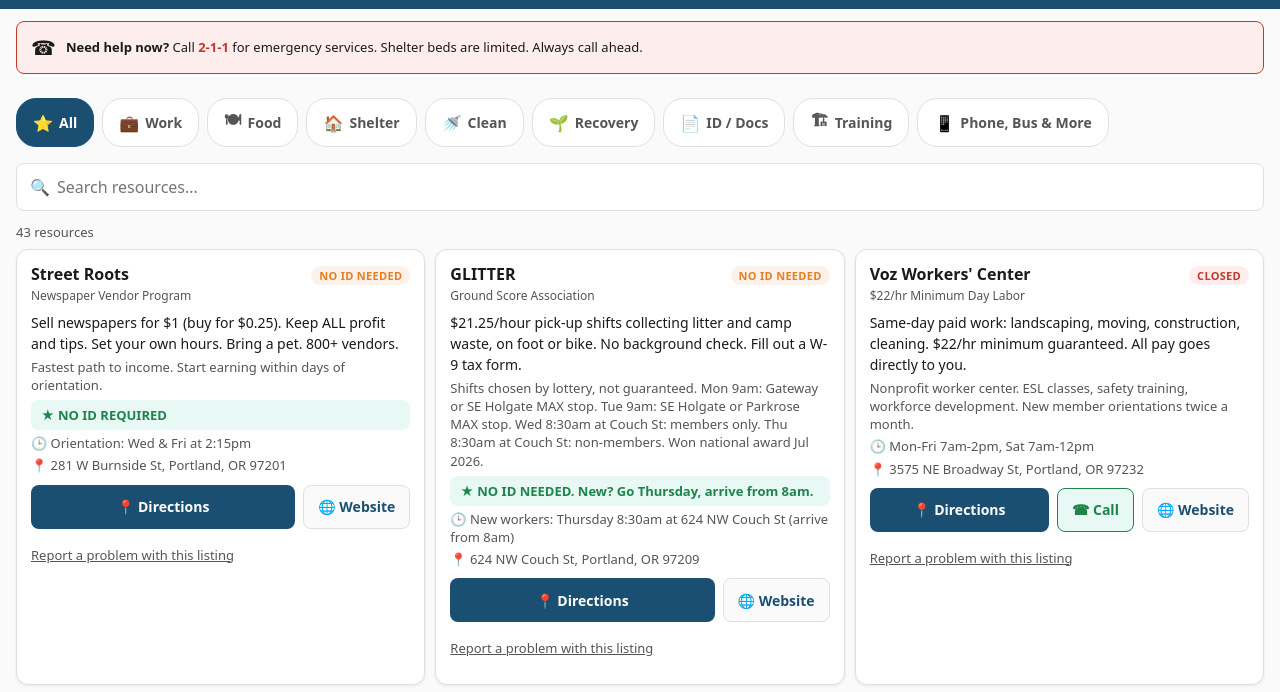
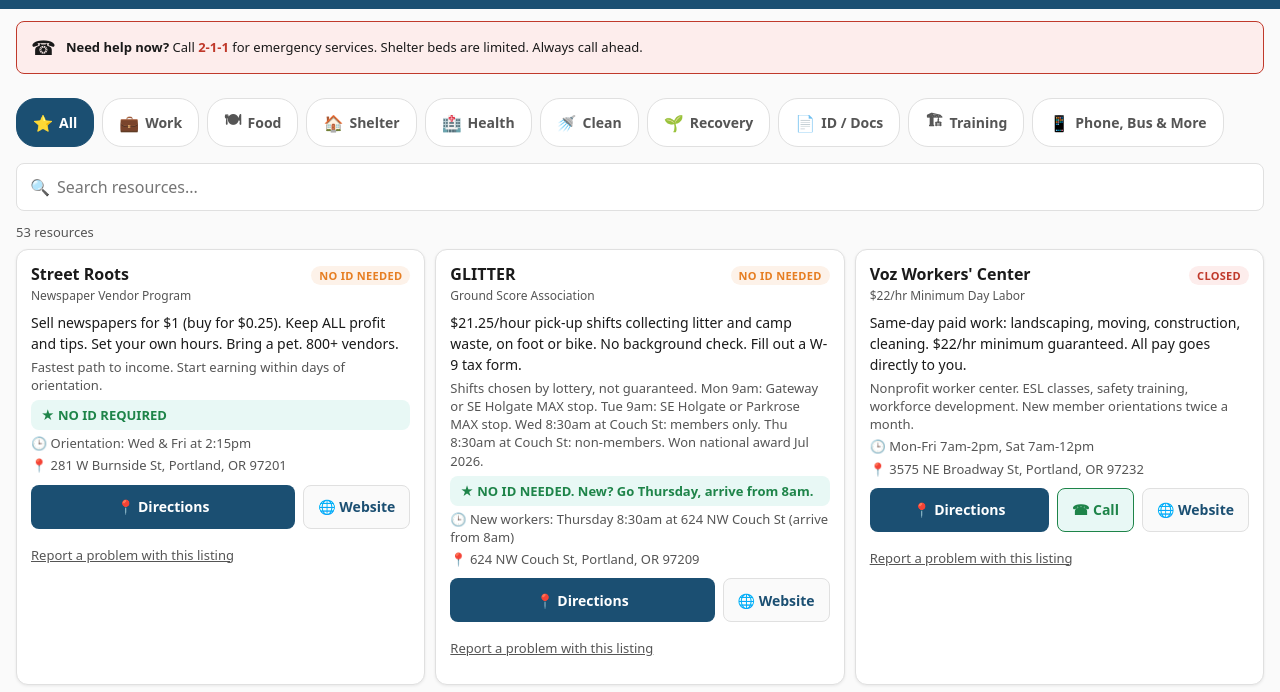
Before and after one commit to healingnationsfoundation/pdx-resources, a plain HTML site: page index.html in a window 1280 px wide. Shown: the part 58-750 px from the top of the page. Drawn offline with Linux system fonts and the light colour scheme.

Commit message:
Add Health category with 10 verified medical resources
- New Health category (hospital icon): Old Town Clinic, Hooper Detox,
  Outside In Medical Clinic and Drug User Health Services, Multnomah County
  Mobile Clinic, Billi Odegaard Dental Clinic, Portland Street Medicine,
  Wallace Medical Concern, free naloxone, and Oregon Health Plan enrollment
- Each checked against the organization's own page on 2026-11-21
- Behavioral Health Resource Center also tagged Health
- Docs and the suggest-a-resource form list the new category

Co-Authored-By: Claude Opus 5.5 <noreply@anthropic.com>

```diff
--- a/index.html
+++ b/index.html
@@ -242,7 +242,7 @@ body::before {
 // the same verified list. Edit resources.json, not this file.
 let RESOURCES = [];
 let CATEGORIES = [{id:"all",label:"All"}];
-const CATEGORY_EMOJI = {all:"\u{2B50}",work:"\u{1F4BC}",food:"\u{1F37D}",shelter:"\u{1F3E0}",hygiene:"\u{1F6BF}",recovery:"\u{1F331}",id:"\u{1F4C4}",training:"\u{1F3D7}",more:"\u{1F4F1}"};
+const CATEGORY_EMOJI = {all:"\u{2B50}",work:"\u{1F4BC}",food:"\u{1F37D}",shelter:"\u{1F3E0}",health:"\u{1F3E5}",hygiene:"\u{1F6BF}",recovery:"\u{1F331}",id:"\u{1F4C4}",training:"\u{1F3D7}",more:"\u{1F4F1}"};
 
 
 
--- a/resources.json
+++ b/resources.json
@@ -14,6 +14,10 @@
     {
       "id": "shelter",
       "label": "Shelter"
+    },
+    {
+      "id": "health",
+      "label": "Health"
     },
     {
       "id": "hygiene",
@@ -534,7 +538,8 @@
       "cat": [
         "shelter",
         "hygiene",
-        "recovery"
+        "recovery",
+        "health"
       ],
       "desc": "Drop-in day center with shower, laundry, shelter, and bridge housing. Mental health and substance use support.",
       "detail": "Multnomah County run. Bridge housing while you stabilize. No appointment needed for day center.",
@@ -564,6 +569,158 @@
       },
       "hoursText": "Mon, Wed, Fri 8am-noon. Tue & Thu 8am-3:30pm.",
       "url": "rosehaven.org",
+      "noId": false
+    },
+    {
+      "name": "Old Town Clinic",
+      "sub": "Central City Concern: primary care",
+      "cat": [
+        "health"
+      ],
+      "desc": "Primary care doctor visits and an on-site pharmacy in Old Town. Visits in person, by phone, or by video.",
+      "detail": "Sliding-fee scale. Takes OHP, Medicare, and self-pay. They don't turn anyone away for lack of insurance or inability to pay. Call to schedule.",
+      "addr": "727 W Burnside St, Portland, OR 97209",
+      "hoursText": "By appointment. Mon, Tue, Thu, Fri 8am-5pm; Wed 9am-5pm.",
+      "phone": "5032284533",
+      "url": "centralcityconcern.org/health-care-location/old-town-clinic-health-care",
+      "noId": false
+    },
+    {
+      "name": "Hooper Detox",
+      "sub": "Central City Concern: withdrawal management",
+      "cat": [
+        "health",
+        "recovery"
+      ],
+      "desc": "Medically supported withdrawal from alcohol, opioids, and other drugs. Walk in by 7:30am, Monday to Friday, for morning triage.",
+      "detail": "Admission depends on need and open beds, not first come, first served. If you aren't admitted, ask about a standby spot or an afternoon admission. Outpatient help Mon-Fri 1-4pm, walk-in or by appointment. Bring a state ID or driver's license, and your insurance card if you have one.",
+      "highlight": "Walk in by 7:30am, Monday to Friday",
+      "addr": "1535 N Williams Ave, Portland, OR 97232",
+      "hoursText": "Admission triage Mon-Fri 6:45-7:45am. Outpatient Mon-Fri 1-4pm. Closed July 4, Thanksgiving, and Christmas.",
+      "phone": "5032382067",
+      "url": "centralcityconcern.org/recovery-location/hooper-detoxification-stabilization-center",
+      "noId": false
+    },
+    {
+      "name": "Outside In Medical Clinic",
+      "sub": "Downtown and East Burnside",
+      "cat": [
+        "health"
+      ],
+      "desc": "Primary care, an on-site pharmacy, and medication to treat addiction, for ages 13 and up.",
+      "detail": "Call or stop by to ask about same-day appointments. No one is turned away for inability to pay; most insurance accepted. Ages 15-17 can come without a guardian. Second clinic at 16144 E Burnside St.",
+      "addr": "1132 SW 13th Ave, Portland, OR 97205",
+      "hoursText": "Downtown: Mon, Thu, Fri 8:30am-5pm; Tue, Wed 8:30am-7pm",
+      "phone": "5035353860",
+      "url": "outsidein.org/health-services/medical-services",
+      "noId": false
+    },
+    {
+      "name": "Outside In Drug User Health Services",
+      "sub": "Free naloxone and testing",
+      "cat": [
+        "health",
+        "recovery"
+      ],
+      "desc": "Free naloxone (Narcan) and overdose-prevention training, HIV, hepatitis C, and syphilis testing, and drug checking.",
+      "detail": "For adults 18 and up. Free.",
+      "addr": "1219 SW Main St, Portland, OR 97205",
+      "hours": {
+        "mon": "12:00-17:00",
+        "tue": "12:00-17:00",
+        "wed": "12:00-17:00",
+        "thu": "12:00-17:00",
+        "fri": "12:00-17:00",
+        "sat": null,
+        "sun": null
+      },
+      "hoursText": "Mon-Fri noon-5pm",
+      "phone": "5035353826",
+      "url": "outsidein.org/health-services/substance-user-engagement-services",
+      "noId": false
+    },
+    {
+      "name": "Multnomah County Mobile Clinic",
+      "sub": "Walk-in medical van",
+      "cat": [
+        "health"
+      ],
+      "desc": "A medical van that visits sites around the county: illness and injuries, exams, vaccines, pregnancy tests, limited prescriptions, and dental cleanings at some stops.",
+      "detail": "Walk-ins welcome while spots last, seen in order of arrival. Pay what you can; if you can't pay, you can still get care. Stops change, so check the calendar on their website. Text or call during clinic hours to check wait times.",
+      "highlight": "Walk-ins welcome. Pay what you can.",
+      "hoursText": "Changes by stop. See the calendar on their website.",
+      "phone": "9719403149",
+      "url": "healthcenter.multco.us/mobile-clinic",
+      "noId": false
+    },
+    {
+      "name": "Billi Odegaard Dental Clinic",
+      "sub": "Multnomah County dental",
+      "cat": [
+        "health"
+      ],
+      "desc": "Dental care: X-rays, cleanings, fillings, and more.",
+      "detail": "Cost is based on what you can pay. If you can't pay, you can still get care. Suite 380. For severe tooth pain or a broken tooth, call right away.",
+      "addr": "33 NW Broadway, Portland, OR 97209",
+      "hoursText": "Call to schedule and check hours",
+      "phone": "5039885558",
+      "url": "healthcenter.multco.us/current-patients/our-services/dental",
+      "noId": false
+    },
+    {
+      "name": "Portland Street Medicine",
+      "sub": "Medical care on the street",
+      "cat": [
+        "health"
+      ],
+      "desc": "Medical teams who bring care to people sleeping outside or without stable housing. There is no clinic to visit.",
+      "detail": "Call or text for yourself or someone else. Say where to find the person and what's wrong; the team looks for them on its next rounds. For an emergency, call 911.",
+      "hoursText": "Call or text 503-501-1231",
+      "phone": "5035011231",
+      "url": "portlandstreetmedicine.org",
+      "noId": false
+    },
+    {
+      "name": "Wallace Medical Concern",
+      "sub": "Rockwood clinic, East Portland",
+      "cat": [
+        "health"
+      ],
+      "desc": "Primary care clinic in East Portland. Treats patients regardless of ability to pay, with a sliding fee based on income.",
+      "detail": "Appointments only, no walk-ins. Takes OHP. For help signing up for insurance, ask for ext. 4750. Dental care at the same address.",
+      "addr": "18633 SE Stark St, Portland, OR 97233",
+      "hoursText": "By appointment. Mon-Thu 7:45am-7:30pm, Fri 7:45am-5pm.",
+      "phone": "5034891760",
+      "url": "mywallace.org",
+      "noId": false
+    },
+    {
+      "name": "Free Naloxone (Narcan)",
+      "sub": "Multnomah County",
+      "cat": [
+        "health",
+        "recovery"
+      ],
+      "desc": "Naloxone reverses an opioid overdose. Get it free from the county, by mail from Just in Case Oregon, or at Outside In (1219 SW Main St).",
+      "detail": "Request it online from the county or call its Harm Reduction Program. Pharmacies also sell it without a prescription.",
+      "hoursText": "Call 503-988-3030",
+      "phone": "5039883030",
+      "url": "multco.us/behavioral-health/overdose-prevention",
+      "noId": false
+    },
+    {
+      "name": "Oregon Health Plan (OHP)",
+      "sub": "Free health coverage",
+      "cat": [
+        "health",
+        "more"
+      ],
+      "desc": "Free health coverage for people with low income. Most clinics in this guide take it.",
+      "detail": "Apply online at ONE.Oregon.gov, by phone, at an ODHS office, or with a free certified helper. You don't need a permanent address; give a phone number, email, or a temporary mailing address.",
+      "hoursText": "Call ONE Customer Service at 1-800-699-9075",
+      "phone": "18006999075",
+      "url": "one.oregon.gov",
+      "urlLabel": "Apply online",
       "noId": false
     },
     {
```
Also changed, not shown: 3 other files.
